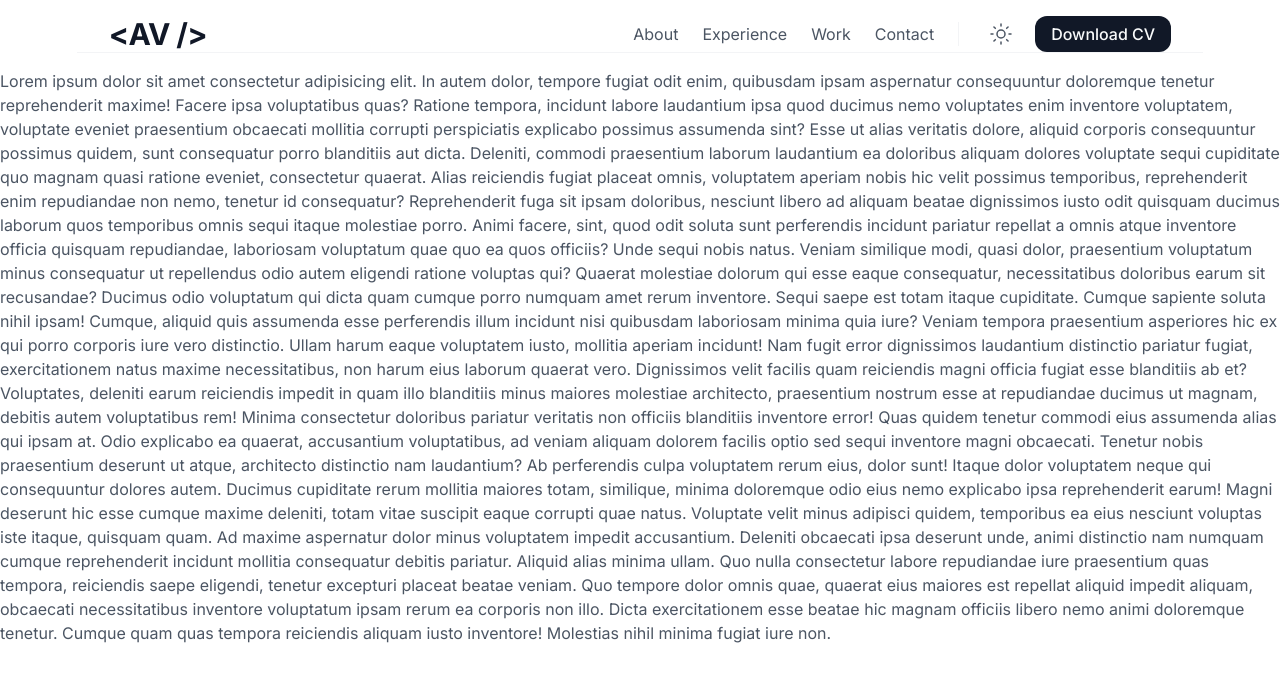
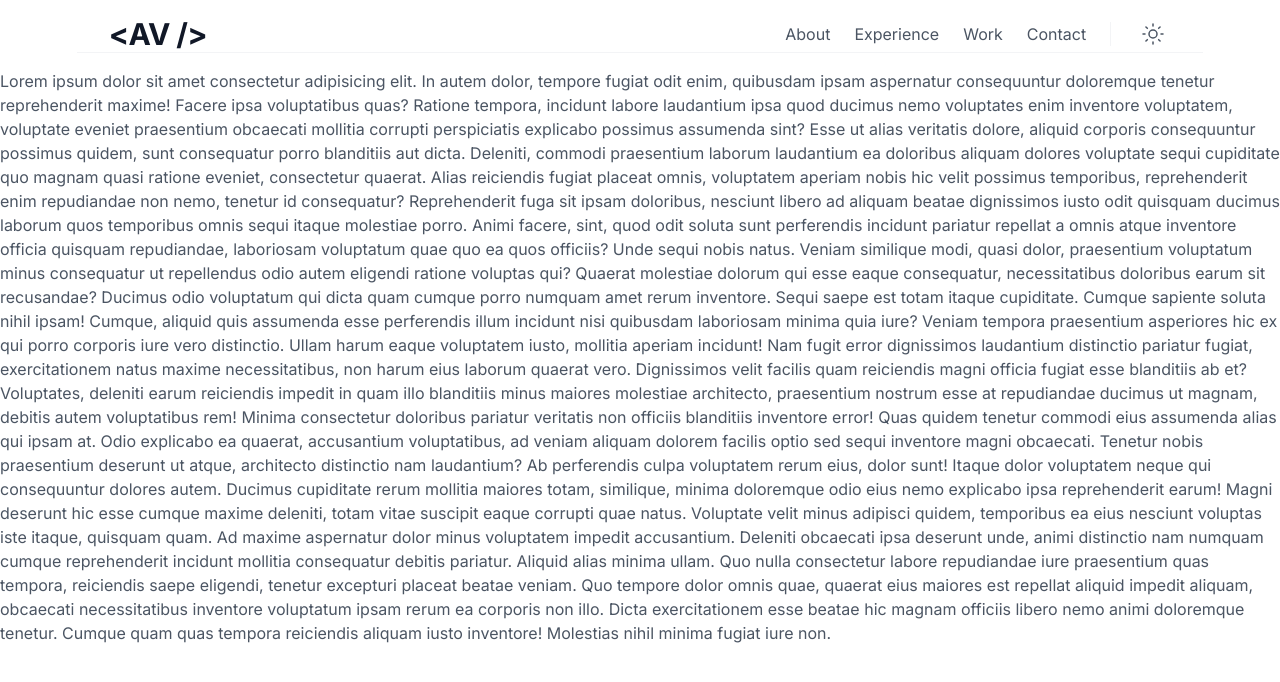
Before and after one commit to vnko1/portfolio, a Next.js app: page / in a window 1280 px wide. Shown: the top 682 px of the page. Built offline with nearby package versions, Linux system fonts and the light colour scheme.

Commit message:
changed: download button

```diff
--- a/src/components/base/DownloadButton/DownloadButton.tsx
+++ b/src/components/base/DownloadButton/DownloadButton.tsx
@@ -3,7 +3,7 @@ import Link from "next/link";
 
 interface DownloadButtonProps {
   href: string | null;
-  download: string;
+  download?: string;
   classNames?: string;
 }
 
--- a/src/components/base/Menu/Menu.tsx
+++ b/src/components/base/Menu/Menu.tsx
@@ -53,10 +53,7 @@ const Menu: React.FC<MenuProps> = ({ active, setActive }) => {
         {isDark ? <MoonIcon /> : <SunIcon />}
       </button>
       <div className='px-xs'>
-        <DownloadButton
-          href='/cv.pdf'
-          download='Example-PDF-document'
-        />
+        <DownloadButton href={null} />
       </div>
     </div>
   );
--- a/src/components/sections/Header/Header.tsx
+++ b/src/components/sections/Header/Header.tsx
@@ -54,10 +54,7 @@ const Header: React.FC = () => {
             aria-label='switch theme button'>
             {isDark ? <MoonIcon /> : <SunIcon />}
           </button>
-          <DownloadButton
-            href='/cv.pdf'
-            download='Example-PDF-document'
-          />
+          <DownloadButton href={null} />
         </div>
       </div>
       <Menu setActive={setActive} active={active} />
```
